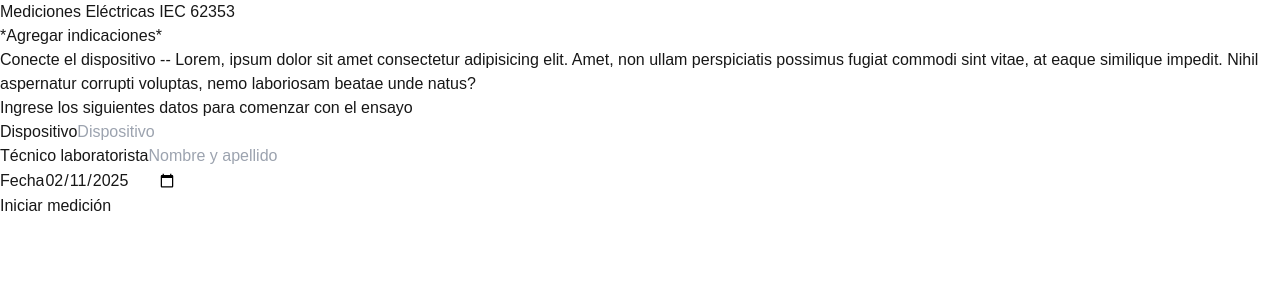
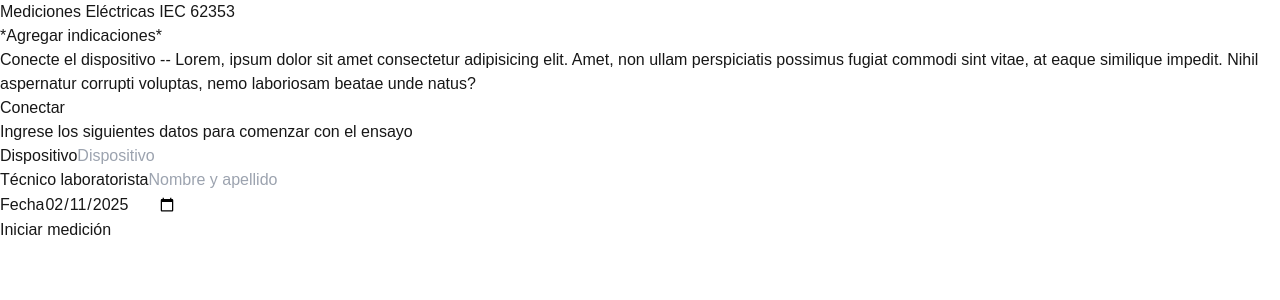
Before and after one commit to Rivero-Agustin/ProyectoFacultad, a Next.js app: page / in a window 1280 px wide. Shown: the top 300 px of the page. Built offline with nearby package versions, Linux system fonts and the light colour scheme.

Commit message:
Dispositivo conectado

```diff
--- a/electron/preload.d.ts
+++ b/electron/preload.d.ts
@@ -5,7 +5,11 @@ declare global {
     electron: {
       sendToArduino: (message: string) => void;
       onArduinoData: (callback: (data: string) => void) => void;
-      removeArduinoDataListener?: (callback: (data: string) => void) => void;
+      removeArduinoDataListener: (callback: () => void) => void;
+      checkArduinoConnection: () => Promise<boolean>;
+      onArduinoDisconnected: (callback: () => void) => void;
+      onArduinoReady: (callback: () => void) => void;
+      notifyFrontendReady: () => void;
     };
   }
 }
--- a/src/app/page.tsx
+++ b/src/app/page.tsx
@@ -9,6 +9,8 @@ import { AppLink } from "@/components/AppLink";
 import { AppButton } from "@/components/AppButton";
 import { useDataContext } from "@/context/DataContext";
 import CustomModal from "@/components/CustomModal";
+import ButtonArduino from "@/components/ButtonArduino";
+import { toast } from "sonner";
 
 const Home = () => {
   const [arduinoData, setArduinoData] = useState("");
@@ -20,17 +22,74 @@ const Home = () => {
   });
   const router = useRouter();
   const [showModal, setShowModal] = useState(false);
+  const [deshabilitado, setDeshabilitado] = useState(false);
+  const [mostrarMedicion, setMostrarMedicion] = useState(false);
+  const [mensajeConexion, setMensajeConexion] = useState("");
 
   useEffect(() => {
+    if (window.electron && window.electron.notifyFrontendReady) {
+      window.electron.notifyFrontendReady();
+    }
+  }, []);
+
+  // Efecto para escuchar la respuesta del Arduino
+  useEffect(() => {
     if (window.electron) {
+      // Configurar el listener
       window.electron.onArduinoData((data) => {
+        console.log("Recibido de arduino: ", data);
         setArduinoData(data);
+        setDeshabilitado(false);
+
+        // Actualizar el mensaje de conexión basado en la respuesta
+        if (data.trim() === "OK_ARDUINO") {
+          setMensajeConexion("Conectado");
+        } else {
+          setMensajeConexion("Desconectado");
+        }
+      });
+
+      // Enviar mensaje inicial después de configurar el listener
+      /*setTimeout(() => {
+        console.log("Enviando mensaje inicial al Arduino...");
+        sendToArduino("0");
+        setMostrarMedicion(true);
+      }, 1000); */ // Esperar 1/2 segundo para asegurar que el listener está listo
+    }
+
+    // Solo limpiar el listener cuando el componente se desmonte
+    return () => {
+      if (window.electron) {
+        window.electron.removeArduinoDataListener(() => {});
+      }
+    };
+  }, []);
+
+  // Desconexion de arduino
+  useEffect(() => {
+    if (window.electron) {
+      window.electron.onArduinoDisconnected(() => {
+        toast.error("Arduino desconectado");
+      });
+    }
+  }, []);
+
+  // Conexion de arduino
+  useEffect(() => {
+    if (window.electron) {
+      window.electron.onArduinoReady(() => {
+        console.log("📣 Arduino listo. Enviando '0' desde el frontend...");
+        setTimeout(() => {
+          sendToArduino("0");
+          setMostrarMedicion(true);
+          toast.success("Arduino conectado");
+        }, 1000);
       });
     }
 
     return () => {
       if (window.electron) {
-        window.electron.onArduinoData(() => {}); // Limpia el listener al desmontar
+        window.electron.onArduinoReady(() => {}); // Limpia el listener
       }
     };
   }, []);
@@ -62,12 +121,21 @@ const Home = () => {
           sint vitae, at eaque similique impedit. Nihil aspernatur corrupti
           voluptas, nemo laboriosam beatae unde natus?
         </p>
-        {/* <h1>Datos de Arduino: {arduinoData}</h1>
-        <Button sendToArduino={sendToArduino} sendParam="hola">
-          Enviar a Arduino
-        </Button> */}
+        <div className="flex flex-row items-center justify-center">
+          <ButtonArduino
+            sendParam="0"
+            sendToArduino={sendToArduino}
+            deshabilitado={deshabilitado}
+            setDeshabilitado={setDeshabilitado}
+            setMostrarMedicion={setMostrarMedicion}
+          >
+            Conectar
+          </ButtonArduino>
+          {mostrarMedicion && !deshabilitado && (
+            <p>Estado: {mensajeConexion}</p>
+          )}
+        </div>
       </div>
-
       <div className="mx-20 bg-gray-700 rounded-lg p-4">
         <form
           action="/iniciar"
```
Also changed, not shown: electron/main.js (+97 -10 lines), electron/preload.js (+7 -0 lines), 1 other file (tests, documents, lock files or other folders).
